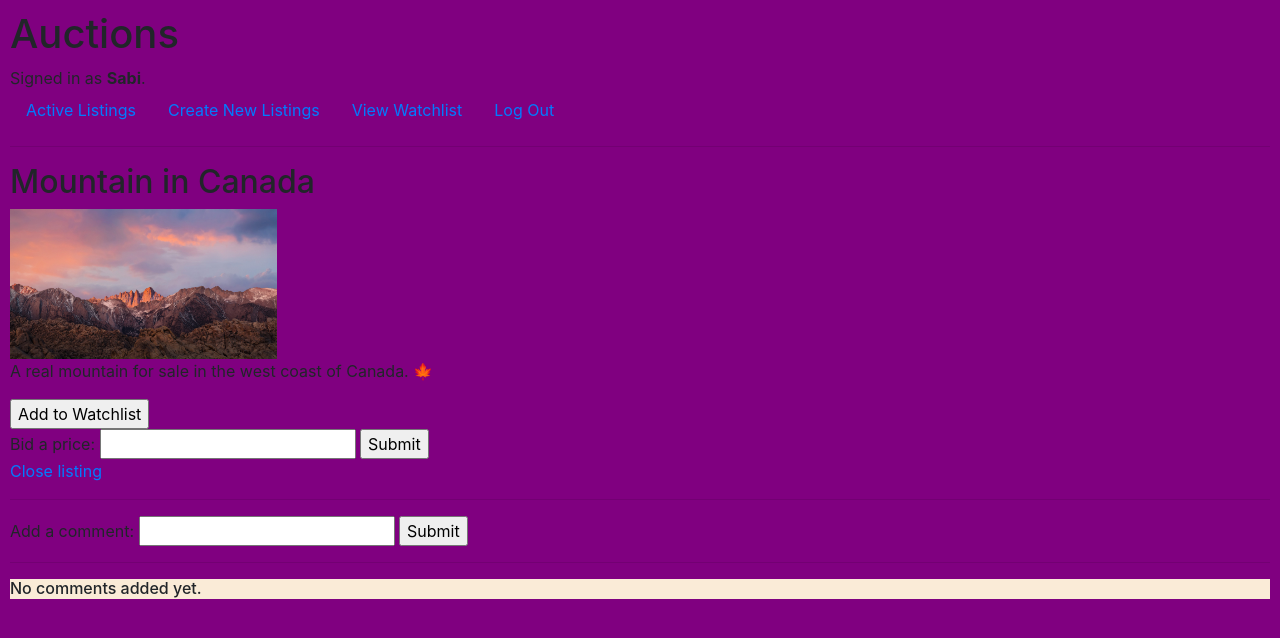
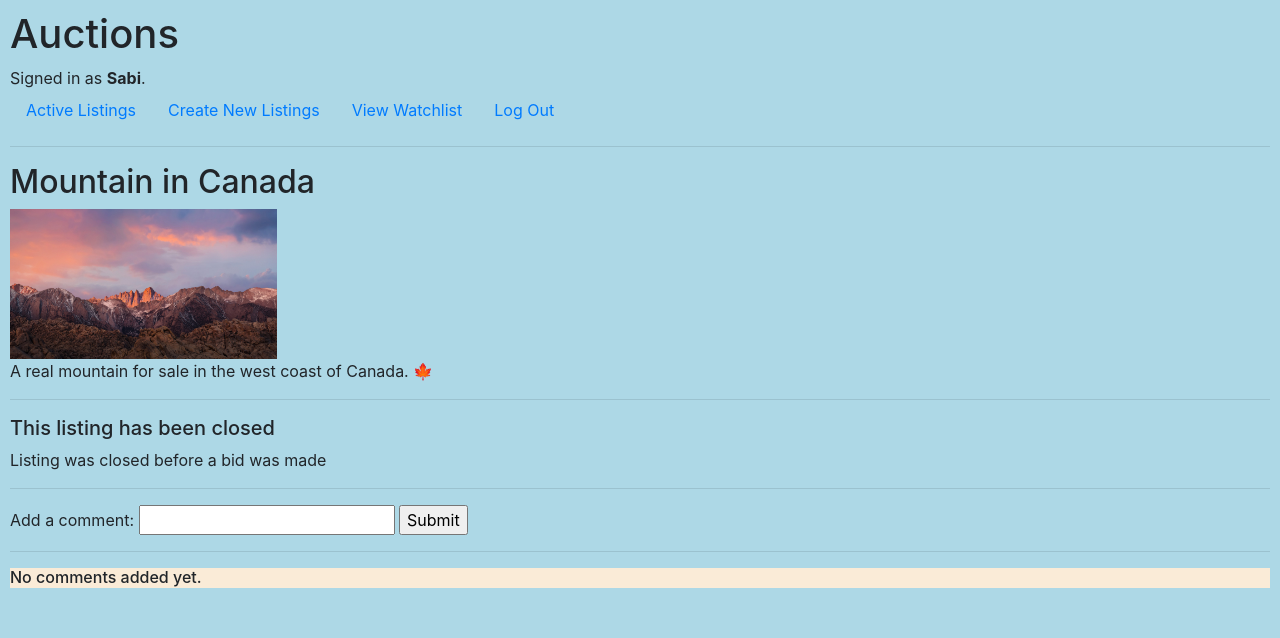
Before and after one commit to SoybeanMaru/cs50w_commerce, a Django app: page /listing/20 in a window 1280 px wide. Shown: the top 638 px of the page. Run offline with Django 3.2, Linux system fonts and the light colour scheme; a user stored in the database is signed in; data comes from the database, SQL or seed files in the repository; both versions use the stored data as it was after the commit; data that the repository does not hold is empty; some libraries are stand-ins or nearby versions.

Commit message:
added watchlist, logic for bidding, need to fix more bugs

```diff
--- a/auctions/models.py
+++ b/auctions/models.py
@@ -11,12 +11,22 @@ class User(AbstractUser):
         return f"{self.username}"
 
 class Listings(models.Model):
+    CATEGORIES = [
+        ('tech', 'Technology'),
+        ('clothing', 'Clothing'),
+        ('house_hold_items', 'House hold items'),
+        ('toys', 'Toys'),
+        ('vehicle', 'Vehicles'),
+        ('no_category', 'No specific category')
+    ]
     item_name = models.CharField(max_length=60)
     item_des = models.TextField(max_length=300)
     item_price = models.FloatField()
     item_image = models.ImageField(upload_to="item_images/", null=True)
     user_id = models.ForeignKey(User, on_delete=models.CASCADE)
     created_at = models.DateTimeField(auto_now_add=True)
+    is_closed = models.BooleanField(default=False)
+    category = models.CharField(max_length=40, choices=CATEGORIES, default="no_category")
 
     def __str__(self):
         return f"{self.item_name}"
@@ -28,7 +38,7 @@ class Bids(models.Model):
     user_id = models.ForeignKey(User, on_delete=models.CASCADE)
 
     def __str__(self):
-        return f"User{self.user_id} bidded at listing{self.listing_id} at {self.bid_at} with price: {self.bid_price}"
+        return f"User:{self.user_id} bidded at listing {self.listing_id} at {self.bid_at} with price: {self.bid_price}"
 
 class Comments(models.Model):
     user_id = models.ForeignKey(User, on_delete=models.CASCADE)
--- a/auctions/static/auctions/styles.css
+++ b/auctions/static/auctions/styles.css
@@ -1,7 +1,7 @@
 
 body {
     padding: 10px;
-    background-color: purple;
+    background-color: lightblue;
 }
 
 .listing-container{
--- /dev/null
+++ b/auctions/templates/auctions/error.html
@@ -0,0 +1,6 @@
+{% extends "auctions/layout.html" %}
+
+{% block body %}
+    <h2>Error has occured: </h2>
+    <p>{{message}}</p>
+{% endblock %}
--- a/auctions/templates/auctions/listing.html
+++ b/auctions/templates/auctions/listing.html
@@ -7,17 +7,18 @@
     style="height: 150px;
            width: auto;">
     <p>{{listing.item_des}}</p>
-    <p>{{Listing.item_price}}</p>
+    <hr>
+{% if listing.is_closed == False %}
 
-    <form action="{% url 'watchlist' %}" method="post">
-        {%csrf_token%}
-        <input type="hidden" value="{{listing.pk}}" name="listing_id">
-        <input type="submit" value="Add to Watchlist">
-    </form>
-
+    {% if number_of_bids == 0 %}
+    <p>Be the first one to bid!</p>
+    <p>Starting price: {{listing.item_price}}$</p>
+    {% else %}
+    <p>Current largest bid: {{largest_bid}}$</p>
+    {% endif %}
 
     {% if user.is_authenticated %}
-    <form action="{% url 'index' %}" method="post">
+    <form action="{% url 'listing' listing.pk %}" method="post">
         {%csrf_token%}
         Bid a price:
         <input type="number" step="any" name="bid_price">
@@ -27,11 +28,45 @@
     <h4>You must sign in first to be able to bid</h4>
     {% endif %}
 
+
+    <br>
+
+
+    {% if is_in_watchlist %}
+    <form action="{% url 'watchlist' %}" method="post">
+        {%csrf_token%}
+        <input type="hidden" value="{{listing.pk}}" name="listing_id">
+        <input type="submit" value="Remove from Watchlist" name="REMOVE">
+    </form>
+    {% else %}
+    <form action="{% url 'watchlist' %}" method="post">
+        {%csrf_token%}
+        <input type="hidden" value="{{listing.pk}}" name="listing_id">
+        <input type="submit" value="Add to Watchlist">
+    </form>
+    {% endif %}
+
+
     {% if user.is_authenticated and user == listing.user_id %}
-    <a href="">Close listing</a>
+    <form action="{% url 'listing' listing.pk %}" method="post">
+        {%csrf_token%}
+        <input type="hidden">
+        <input type="submit" value="Close the listing" name="CLOSE">
+    </form>
     {% else %}
+
     <p>This biding was made by user {{listing.user_id}}</p>
     {% endif %}
+
+{% else %}
+    <h5>This listing has been closed</h5>
+    {% if request.user == winner %}
+      You have won the bid! <a href="">Claim the item</a>
+    {% endif %}
+    {% if winner == None %}
+            <p>Listing was closed before a bid was made</p>
+    {% endif %}
+{% endif %}
 
     <hr>
     {% if user.is_authenticated %}
--- a/auctions/views.py
+++ b/auctions/views.py
@@ -3,13 +3,15 @@ from django.db import IntegrityError
 from django.http import HttpResponse, HttpResponseRedirect
 from django.shortcuts import render
 from django.urls import reverse
+from django.db.models import Max
 
 from .models import User, Listings, Bids, Comments, Watchlist
 
 
 def index(request):
+    listings = Listings.objects.all().order_by('-pk') #Reverse order by pk
     return render(request, "auctions/index.html", {
-        "listings": Listings.objects.all()
+        "listings": listings
     })
 
 
@@ -77,27 +79,82 @@ def create(request):
         item_price = request.POST['item_price']
         item_des = request.POST['item_des']
         item_image = request.FILES.get('item_image')
-        print("===start test===")
-        print(item_image)
-        print("===end test===")
+        item_category = request.POST['category']
+
 
         listing = Listings(item_name =item_name,
                            item_price =item_price,
                            item_des = item_des,
                            item_image = item_image,
-                           user_id = request.user)
+                           user_id = request.user,
+                           is_closed = False,
+                           category = item_category)
         listing.save()
 
         return render(request, "auctions/index.html")
 
 
 def listing(request, listing_id):
+    largest_bid = Bids.objects.filter(listing_id=listing_id).aggregate(Max('bid_price'))['bid_price__max']
+    bids = Bids.objects.filter(listing_id=listing_id)
+    number_of_bids = len(bids)
     if request.method == "GET":
+        is_in_watchlist = Watchlist.objects.filter(user_id=request.user, listing_id=listing_id).exists()
+        winner = Bids.objects.filter(listing_id=listing_id, user_id=request.user).first()
+        print(winner)
+
         return render(request, "auctions/listing.html", {
             "listing": Listings.objects.filter(pk=listing_id).first(),
             "users": User.objects.all(),
-            "comments": Comments.objects.filter(listing_id=listing_id)
+            "comments": Comments.objects.filter(listing_id=listing_id),
+            "is_in_watchlist" : is_in_watchlist,
+            "number_of_bids" : number_of_bids,
+            "largest_bid": largest_bid,
+            "winner": winner,
         })
+
+    if request.method == "POST":
+        current_listing = Listings.objects.get(pk=listing_id)
+
+        if 'CLOSE' in request.POST:
+            print("=====WE CLOSING=====")
+            current_listing.is_closed = True
+            current_listing.save()
+            return HttpResponseRedirect(reverse("listing", kwargs={'listing_id': listing_id}))
+
+
+
+        bid_price = float(request.POST['bid_price'])
+        starting_price = current_listing.item_price
+        print("Starting PRICE:", starting_price)
+        print("BID PRICE:", bid_price)
+        # FIRST TIME BID
+        if number_of_bids == 0:
+            if bid_price < starting_price:
+                return render(request, "auctions/error.html", {
+                    "message": "Your bidding needs to be larger than the current starting price"
+                })
+            else:
+                adding_bid = Bids(bid_price=bid_price,
+                                  user_id=request.user,
+                                  listing_id = Listings.objects.get(pk=listing_id))
+                adding_bid.save()
+                return HttpResponseRedirect(reverse("listing", kwargs={'listing_id': listing_id}))
+
+        #NOT FIRST TIME BID
+        if number_of_bids > 0:
+            if bid_price < largest_bid or bid_price < starting_price:
+                return render(request, "auctions/error.html", {
+                    "message": "Your bidding needs to be larger than the current largest bid"
+                })
+            else:
+                adding_bid = Bids(bid_price=bid_price,
+                                  user_id=request.user,
+                                  listing_id= Listings.objects.get(pk=listing_id))
+                adding_bid.save()
+                return HttpResponseRedirect(reverse("listing", kwargs={'listing_id': listing_id}))
+
+
 
 
 def comment(request, listing_id):
@@ -107,24 +164,25 @@ def comment(request, listing_id):
                             listing_id = Listings.objects.filter(pk=listing_id).first(),
                             user_id = request.user)
         comments.save()
-        return render(request, "auctions/listing.html", {
-            "listing": Listings.objects.filter(pk=listing_id).first(),
-            "users": User.objects.all(),
-            "comments": Comments.objects.filter(listing_id=listing_id)
-        })
+        return HttpResponseRedirect(reverse("listing", kwargs={'listing_id': listing_id}))
 
 def watchlist(request):
     if request.method == "POST":
         listing_id = request.POST['listing_id']
-        print("=====", listing_id)
+
+        #REMOVE FROM WATCHLIST
+        if "REMOVE" in request.POST:
+            print("===Removing===")
+            watchlist = Watchlist.objects.get(user_id = request.user, listing_id=listing_id)
+            watchlist.delete()
+
+            return HttpResponseRedirect(reverse("listing", kwargs={'listing_id': listing_id}))
+
+        #ADD TO WATCHLIST
         watchlist = Watchlist(user_id = request.user,
                               listing_id = Listings.objects.get(pk=listing_id))
         watchlist.save()
-        return render(request, "auctions/listing.html", {
-            "listing": Listings.objects.filter(pk=listing_id).first(),
-            "users": User.objects.all(),
-            "comments": Comments.objects.filter(listing_id=listing_id)
-        })
+        return HttpResponseRedirect(reverse("listing", kwargs={'listing_id': listing_id}))
     if request.method == "GET":
         return render(request, "auctions/watchlist.html", {
             "watchlist": Watchlist.objects.filter(user_id = request.user),
```
Also changed, not shown: auctions/templates/auctions/create.html (+18 -2 lines), auctions/migrations/0010_listings_is_closed.py (added), auctions/migrations/0011_listings_category.py (added), db.sqlite3, media/item_images/collection1_I9tmPVg.png (added), media/item_images/diamond_heart_icon.png (added), media/item_images/logo3.png (added), media/item_images/moutain_wallpaper.jpeg (added), media/item_images/moutain_wallpaper_OOfNI8a.jpeg (added), media/item_images/moutain_wallpaper_gtJNds6.jpeg (added), media/item_images/product3.png (added), media/item_images/product3_lOGuQqn.png (added), media/item_images/product4.png (added).
